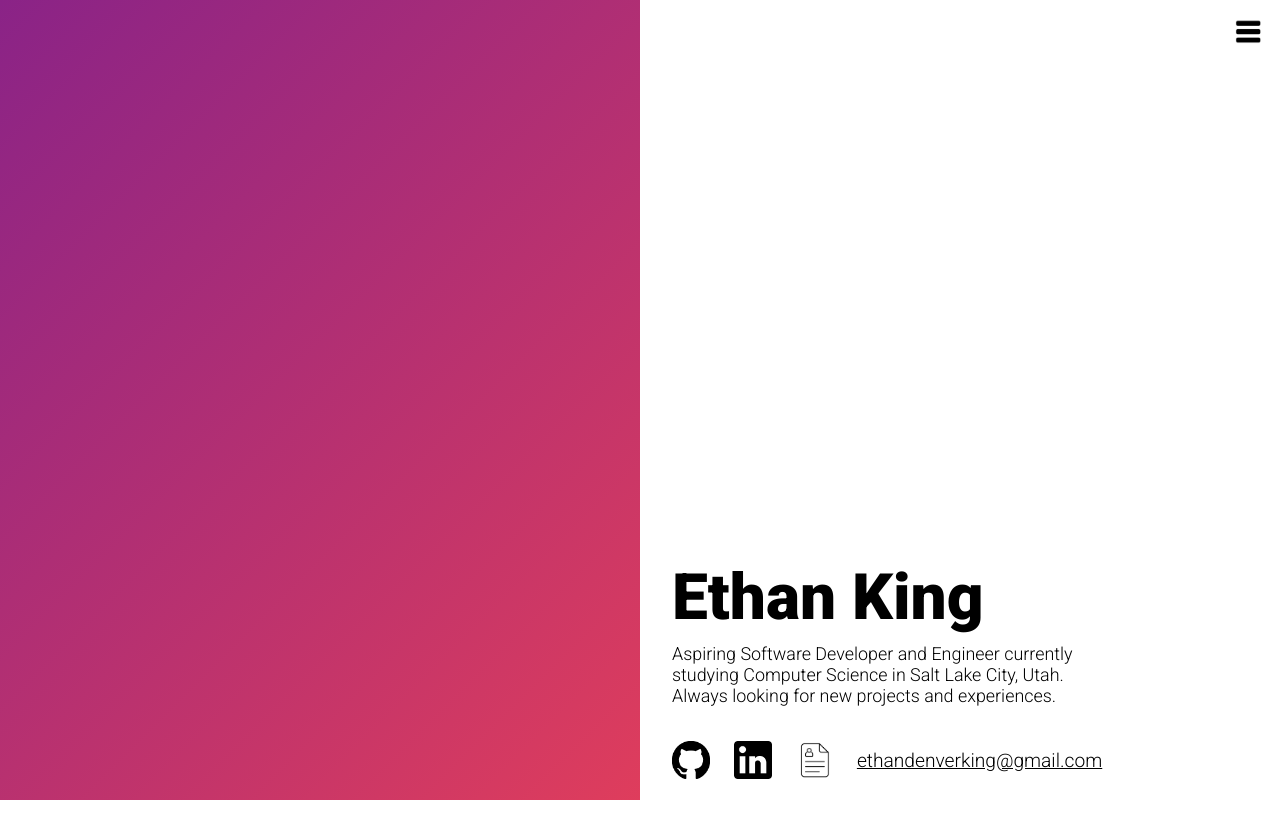
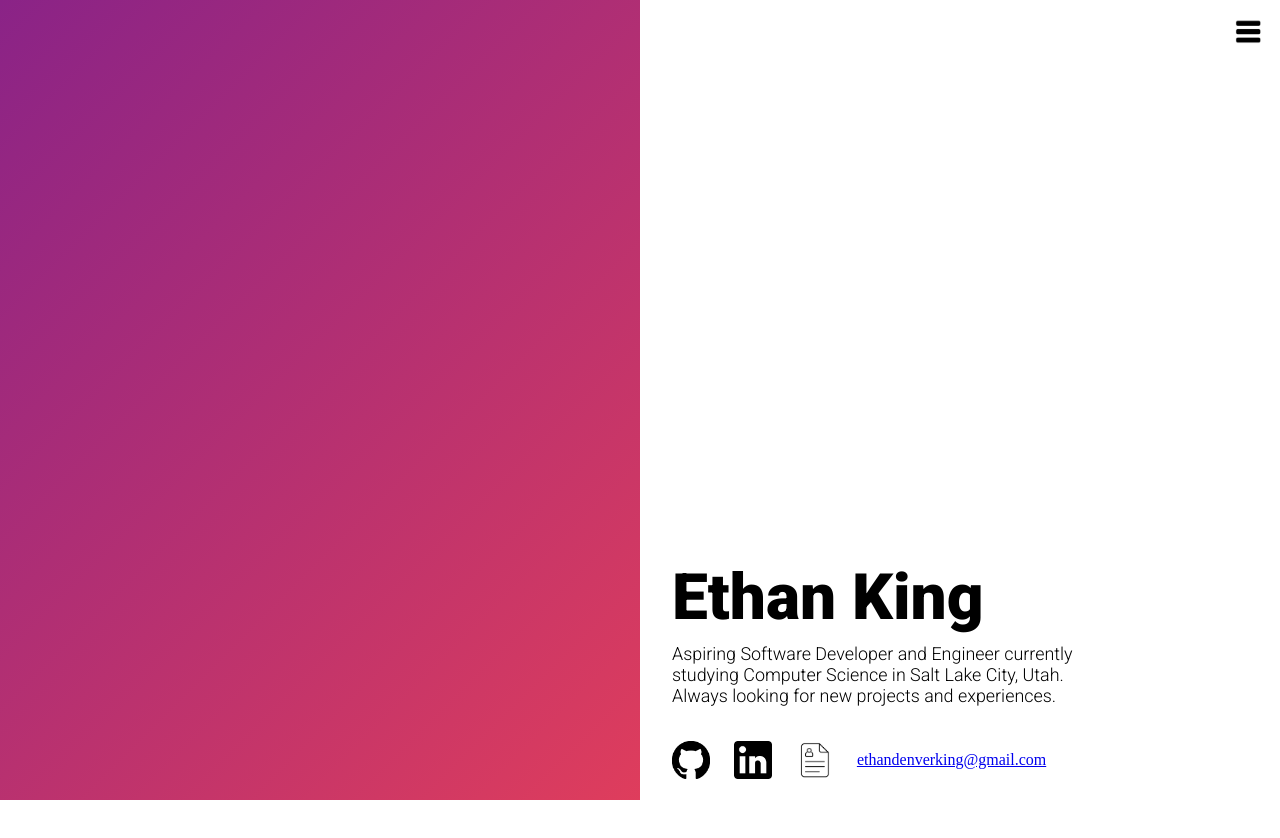
Before and after one commit to ethandenverking/Portfolio-Site, a plain HTML site: page index.html in a window 1280 px wide. Shown: the top 838 px of the page. Drawn offline with Linux system fonts and the light colour scheme.

Commit message:
Mail link
I changed your mail into mail link which help audiance to contact with you easily.

```diff
--- a/index.html
+++ b/index.html
@@ -21,7 +21,7 @@
 						<a href="https://github.com/ethandenverking" target="_blank"><div class="project-icon git-icon-black"></div></a>
 						<a href="https://www.linkedin.com/in/ethandenverking/" target="_blank"><div class="project-icon linkedin-icon"></div></a>
 						<a href="resources/ethan-king-resume.pdf" target="_blank"><div class="project-icon resume-icon"></div></a>
-						<p>ethandenverking@gmail.com<p>
+						<a id="mail" href="mailto:ethandenverking@gmail.com">ethandenverking@gmail.com</a>
 					</div>
 				</div>
 				<div id="dropdown-container">
@@ -342,7 +342,7 @@
 					<a href="https://github.com/ethandenverking" target="_blank"><div class="project-icon git-icon-black"></div></a>
 					<a href="https://www.linkedin.com/in/ethandenverking/" target="_blank"><div class="project-icon linkedin-icon"></div></a>
 					<a href="resources/ethan-king-resume.pdf" target="_blank"><div class="project-icon resume-icon"></div></a>
-					<p>ethandenverking@gmail.com<p>
+					<a id="mail" href="mailto:ethandenverking@gmail.com">ethandenverking@gmail.com</a>
 				</div>
 			</footer>
 		</div>
```
